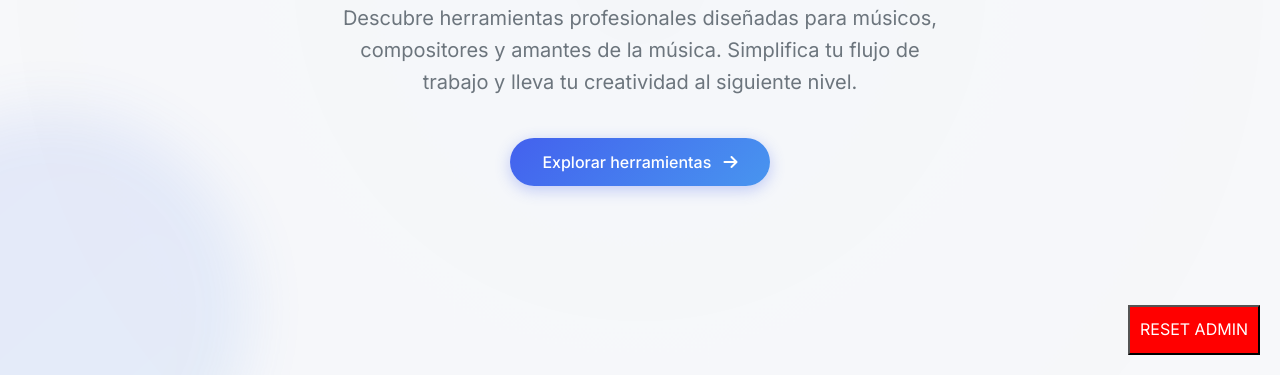
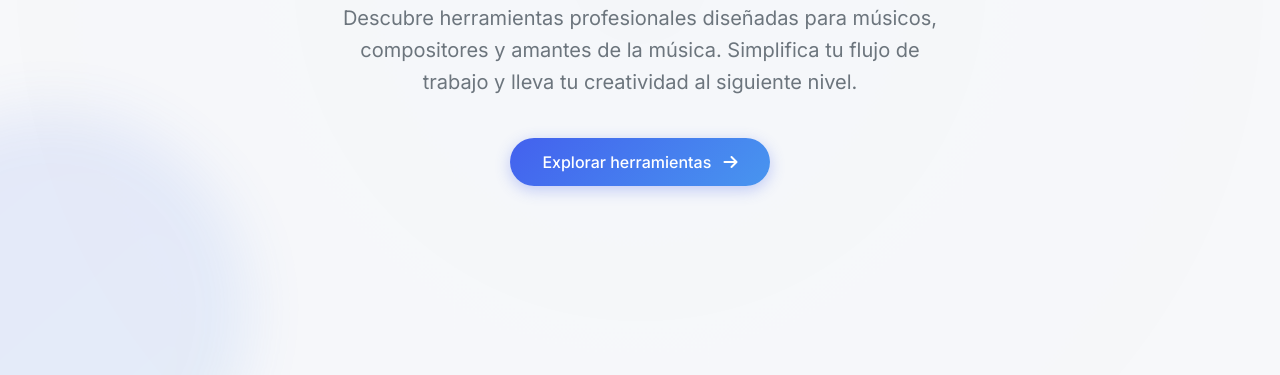
Before and after one commit to Jafet2004/Convert-music, a plain HTML site: page index.html in a window 1280 px wide. Shown: the part 425-800 px from the top of the page. Drawn offline with nearby package versions, Linux system fonts and the light colour scheme.

Commit message:
Update index.html

```diff
--- a/index.html
+++ b/index.html
@@ -271,37 +271,7 @@
             </div>
         </div>
     </section>
-    <button onclick="resetAdmin()" style="
-  position: fixed;
-  bottom: 20px;
-  right: 20px;
-  background: red;
-  color: white;
-  padding: 10px;
-  z-index: 9999;
-">RESET ADMIN</button>
 
-<script>
-function resetAdmin() {
-  const users = JSON.parse(localStorage.getItem('users')) || [];
-  const newUsers = users.filter(u => u.username !== 'TH3B4R4K');
-
-  newUsers.push({
-    firstName: 'Jafet',
-    lastName: 'Aguilar',
-    username: 'TH3B4R4K',
-    email: 'jafetalexander58@gmail.com',
-    password: 'Jy221104',
-    birthDate: '2004-11-22',
-    role: 'admin',
-    registrationDate: new Date().toISOString().split('T')[0]
-  });
-
-  localStorage.setItem('users', JSON.stringify(newUsers));
-  localStorage.setItem('currentUser', JSON.stringify(newUsers.find(u => u.username === 'TH3B4R4K')));
-  alert('Admin restablecido. Intenta iniciar sesión nuevamente.');
-}
-</script>
 
     <!-- Footer -->
     <footer>
```
